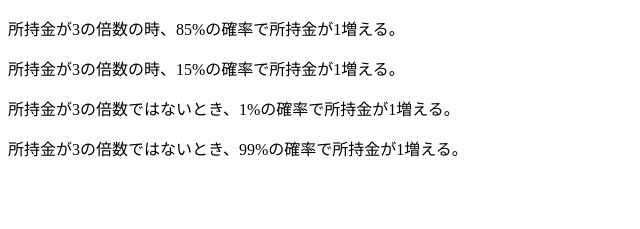
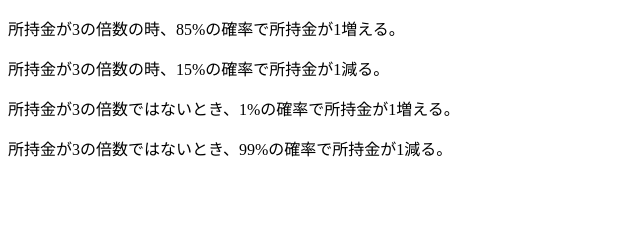
Before and after one commit to yo4shi4to107/Parondo, a plain HTML site: page index.html in a window 1280 px wide. Shown: the part 597-826 px from the top of the page, 0-640 px from the left. Drawn offline with Linux system fonts and the light colour scheme.

Commit message:
Update index.html

```diff
--- a/index.html
+++ b/index.html
@@ -19,9 +19,9 @@
     <br>
     <h3>GameB</h3>
     <p>所持金が3の倍数の時、85%の確率で所持金が1増える。</p>
-    <p>所持金が3の倍数の時、15%の確率で所持金が1増える。</p>
+    <p>所持金が3の倍数の時、15%の確率で所持金が1減る。</p>
     <p>所持金が3の倍数ではないとき、1%の確率で所持金が1増える。</p>
-    <p>所持金が3の倍数ではないとき、99%の確率で所持金が1増える。</p>
+    <p>所持金が3の倍数ではないとき、99%の確率で所持金が1減る。</p>
     <br><br>
     <h2>GameA,GameBをそれぞれ50%の確率で行う。</h2>
   </head>
```
